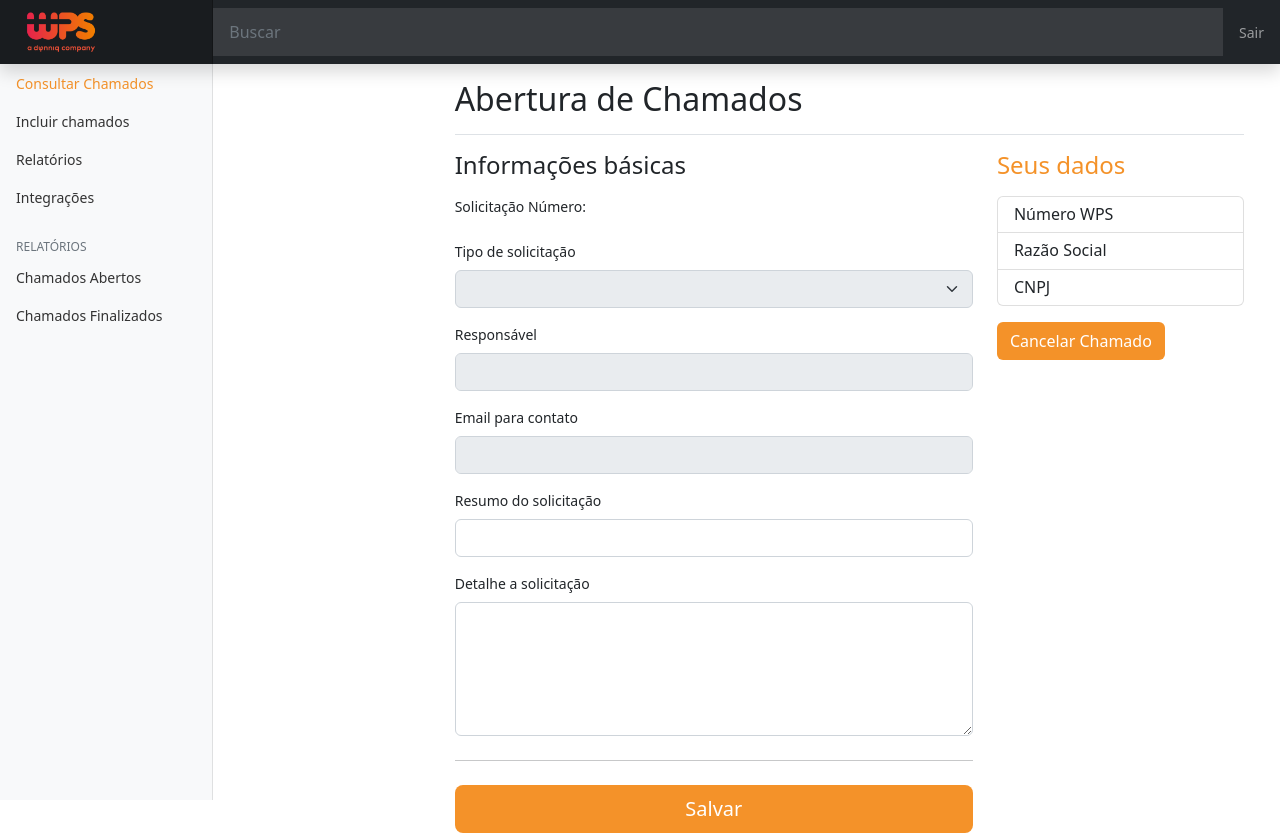
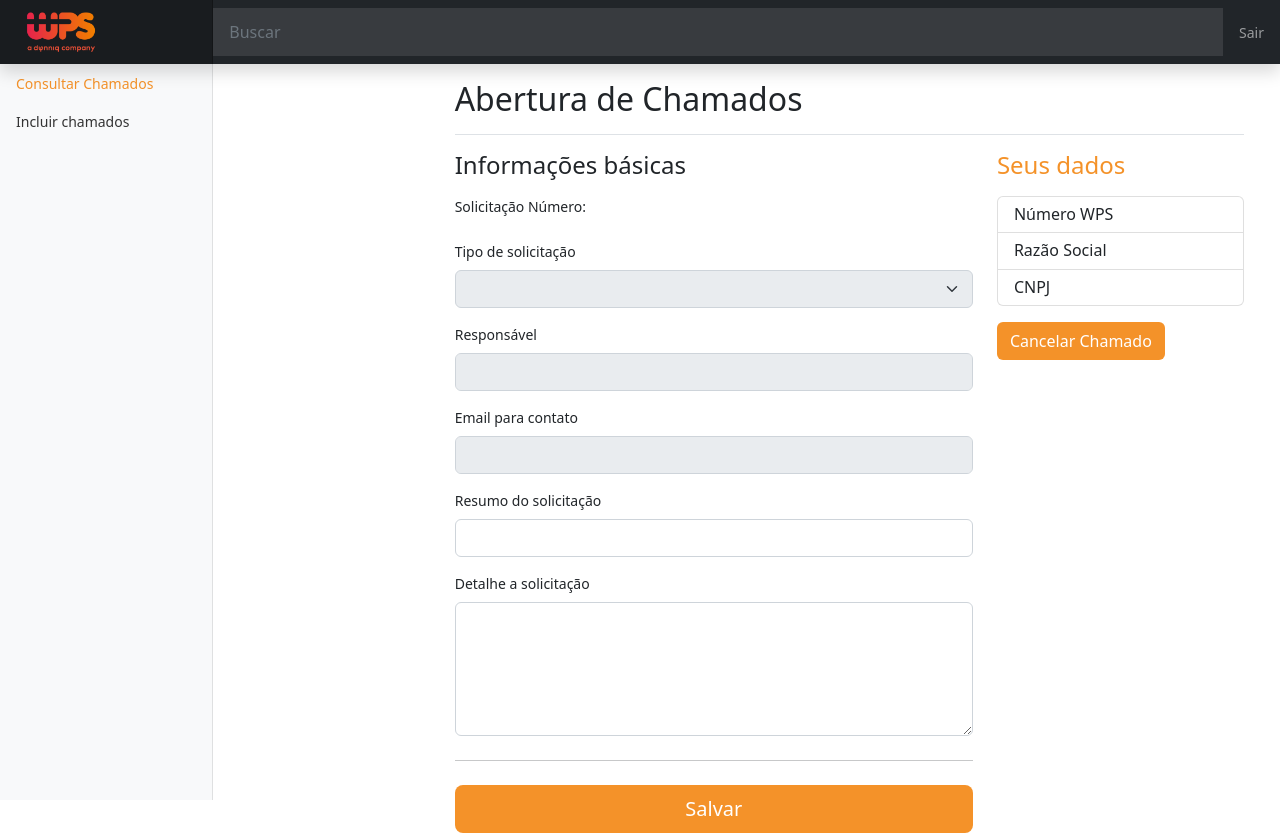
Before and after one commit to TamerOliveira/BLOB, a Flask app: page /altera in a window 1280 px wide. Run offline with Flask 2, Linux system fonts and the light colour scheme; the visitor is signed in with stand-in values (Sample User, id 1); data comes from the database, SQL or seed files in the repository; lists and menus that the app fills with data are empty.

Commit message:
remove menu relatórios

```diff
--- a/app/templates/base.html
+++ b/app/templates/base.html
@@ -56,41 +56,10 @@
                                 Incluir chamados
                             </a>
                         </li>
-                        <li class="nav-item">
-                            <a class="nav-link" href="#">
-                                <span data-feather="bar-chart-2" class="align-text-bottom"></span>
-                                Relatórios
-                            </a>
-                        </li>
-                        <li class="nav-item">
-                            <a class="nav-link" href="#">
-                                <span data-feather="layers" class="align-text-bottom"></span>
-                                Integrações
-                            </a>
-                        </li>
+
                     </ul>
 
-                    <h6
-                        class="sidebar-heading d-flex justify-content-between align-items-center px-3 mt-4 mb-1 text-muted text-uppercase">
-                        <span>Relatórios</span>
-                        <a class="link-secondary" href="#" aria-label="Add a new report">
-                            <span data-feather="plus-circle" class="align-text-bottom"></span>
-                        </a>
-                    </h6>
-                    <ul class="nav flex-column mb-2">
-                        <li class="nav-item">
-                            <a class="nav-link" href="#">
-                                <span data-feather="file-text" class="align-text-bottom"></span>
-                                Chamados Abertos
-                            </a>
-                        </li>
-                        <li class="nav-item">
-                            <a class="nav-link" href="#">
-                                <span data-feather="file-text" class="align-text-bottom"></span>
-                                Chamados Finalizados
-                            </a>
-                        </li>
-                    </ul>
+
                 </div>
             </nav>
 
```
